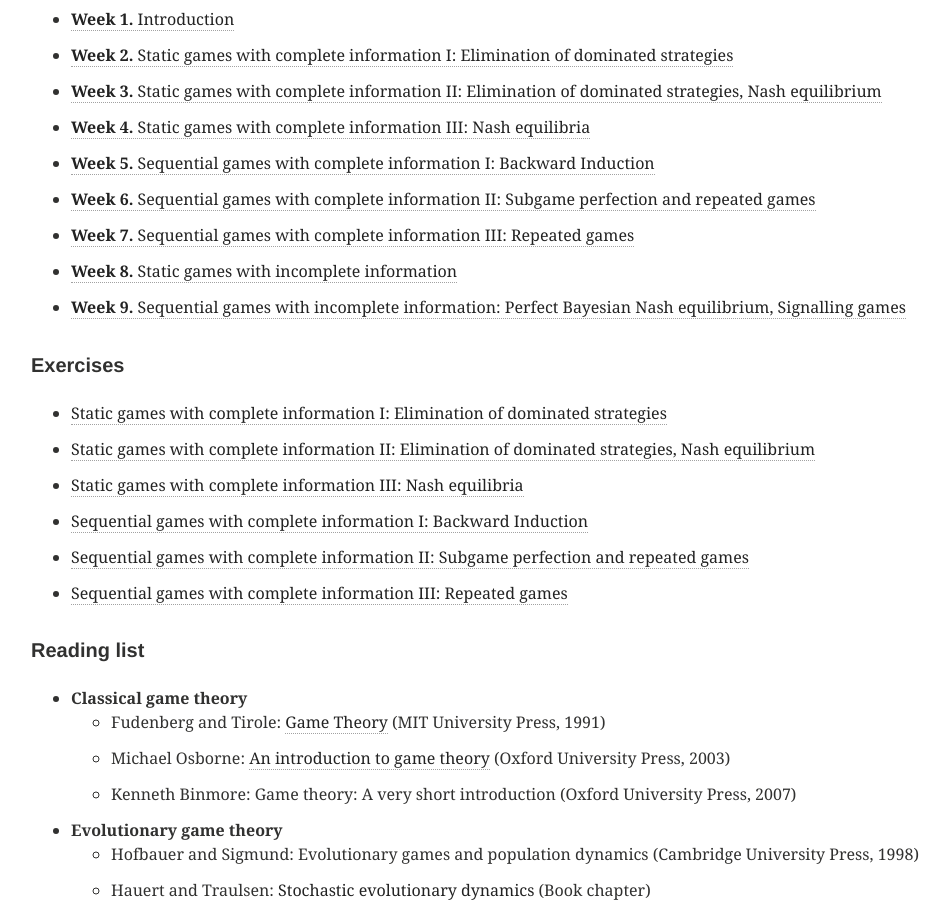
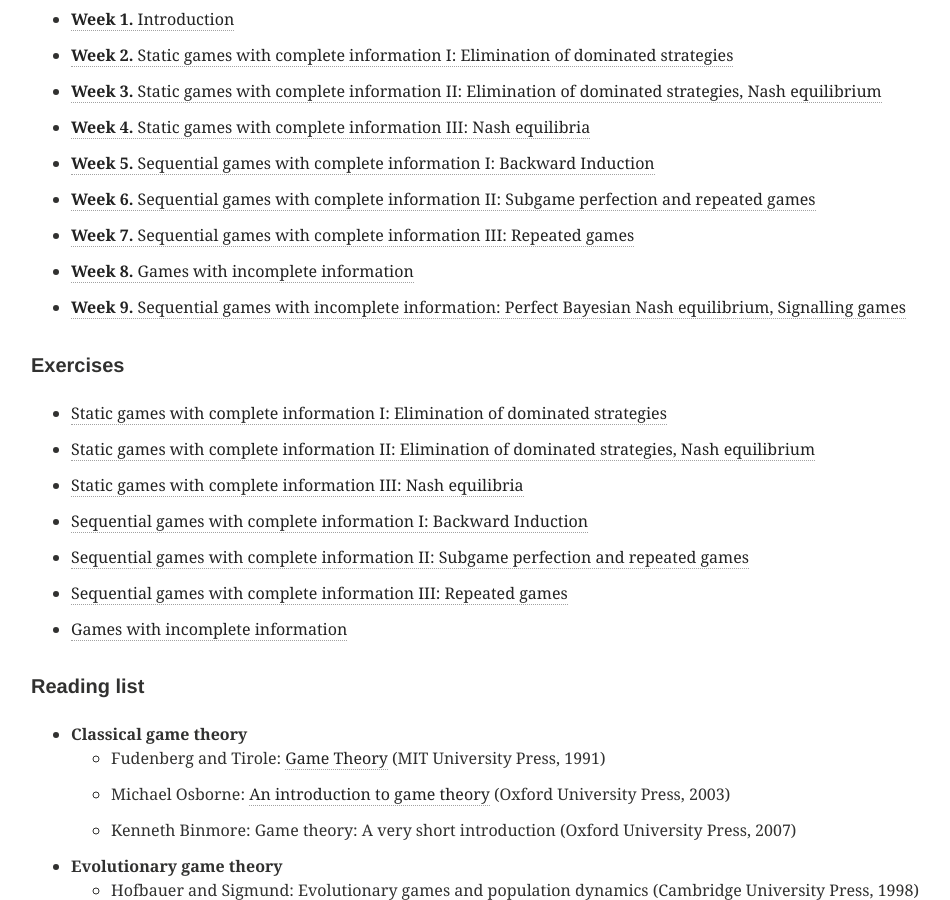
Before and after one commit to DYNOSOBs/social-behaviour, a Jekyll site: the page built from teaching/classical_game_theory/index.md, in a window 1280 px wide and 900 px high, scrolled down 413 px. Shown: the whole window, without its empty margins (65-1015 px from the left). Built offline with Jekyll 4.4.1, drawn with Linux system fonts in a browser that asks for light colours.

Commit message:
fix typo

```diff
--- a/teaching/classical_game_theory/index.md
+++ b/teaching/classical_game_theory/index.md
@@ -25,7 +25,7 @@ image:
 - [**Week 5.** Sequential games with complete information I: Backward Induction](notes/Game_Theory_5.pdf)
 - [**Week 6.** Sequential games with complete information II: Subgame perfection and repeated games](notes/Game_Theory_6.pdf)
 - [**Week 7.** Sequential games with complete information III: Repeated games](notes/Game_Theory_7.pdf)
-- [**Week 8.** Static games with incomplete information]()
+- [**Week 8.** Games with incomplete information]()
 - [**Week 9.** Sequential games with incomplete information: Perfect Bayesian Nash equilibrium, Signalling games]()
 
 <h5>Exercises</h5>
@@ -36,6 +36,7 @@ image:
 - [Sequential games with complete information I: Backward Induction](exercises/w5.pdf)
 - [Sequential games with complete information II: Subgame perfection and repeated games](exercises/w6.pdf)
 - [Sequential games with complete information III: Repeated games](exercises/w7.pdf)
+- [Games with incomplete information](exercises/w8.pdf)
 
 
 <h5>Reading list</h5>
```
Also changed, not shown: 2 other files.
